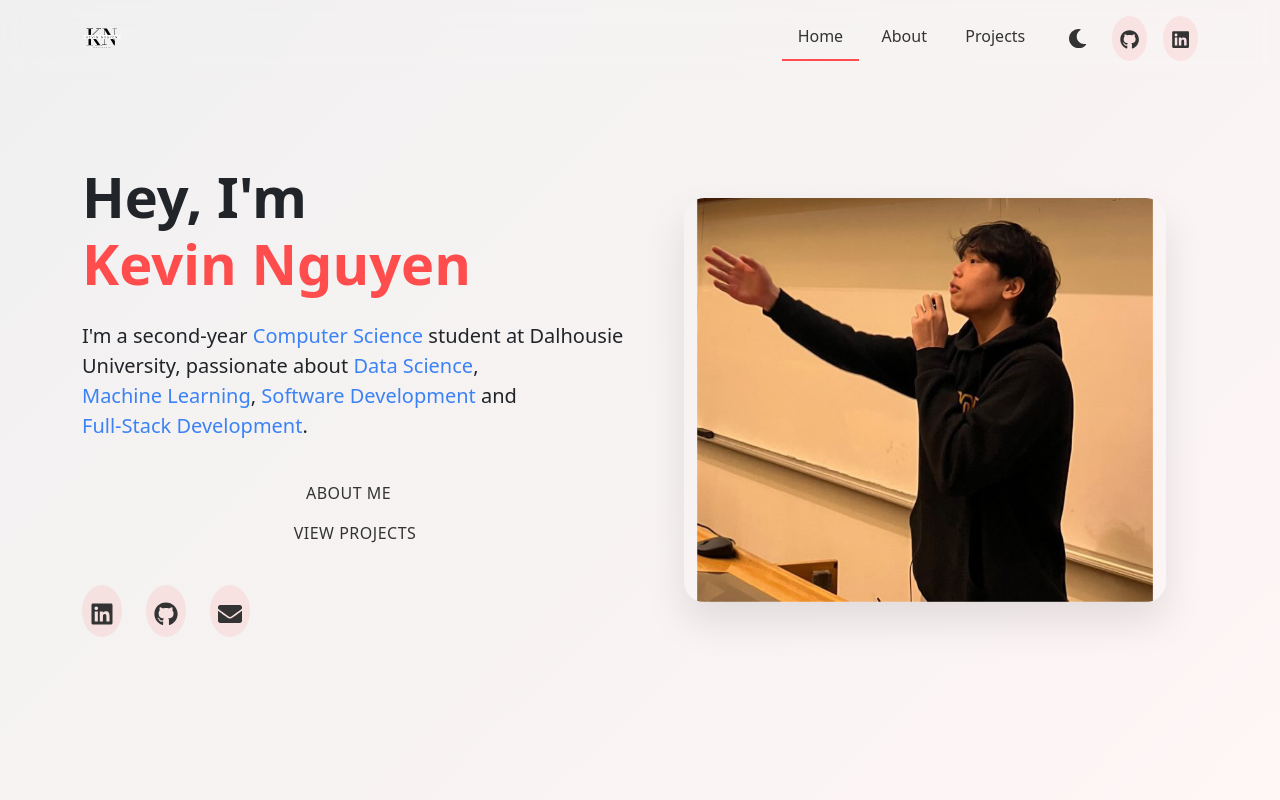
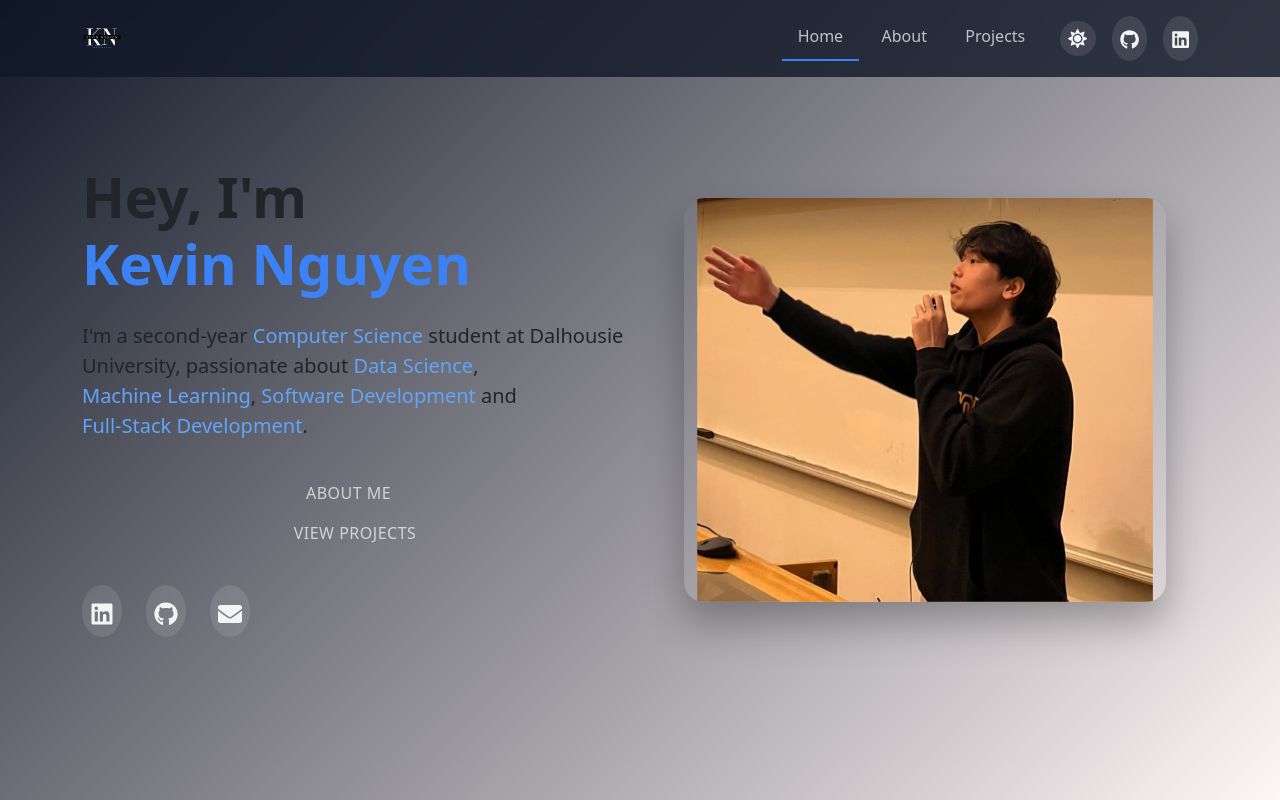
Before and after one commit to KevinDal2027/KevinPortfolio, a React (Vite) app: page / in a window 1280 px wide. Built offline with nearby package versions, Linux system fonts and the light colour scheme.

Commit message:
Dark mode as default

```diff
--- a/src/App.jsx
+++ b/src/App.jsx
@@ -1,4 +1,4 @@
-import React, { useState } from 'react';
+import React, { useState, useEffect } from 'react';
 import 'bootstrap/dist/css/bootstrap.min.css';
 import 'bootstrap/dist/js/bootstrap.bundle.min';
 import MyNavbar from './components/MyNavBar';
@@ -8,7 +8,11 @@ import About from './components/About';
 import { BrowserRouter as Router, Route, Routes } from 'react-router-dom';
 
 function App() {
-  const [darkMode, setDarkMode] = useState(false);
+  const [darkMode, setDarkMode] = useState(true);
+
+  useEffect(() => {
+    document.body.classList.add('dark-mode');
+  }, []);
 
   return (
     <Router>
```
